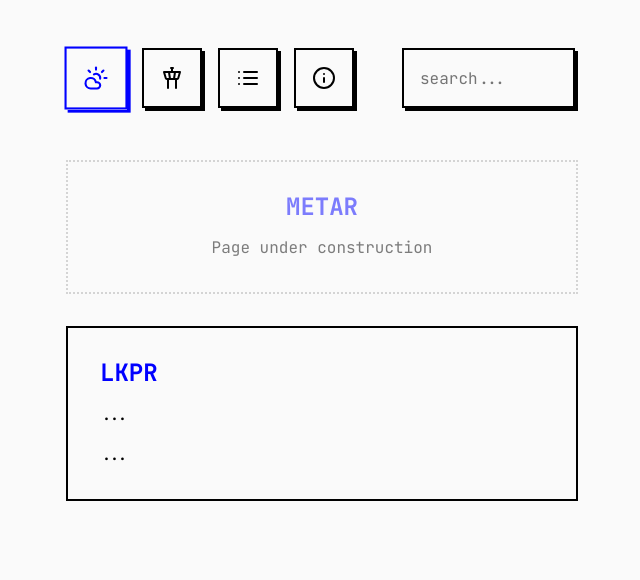
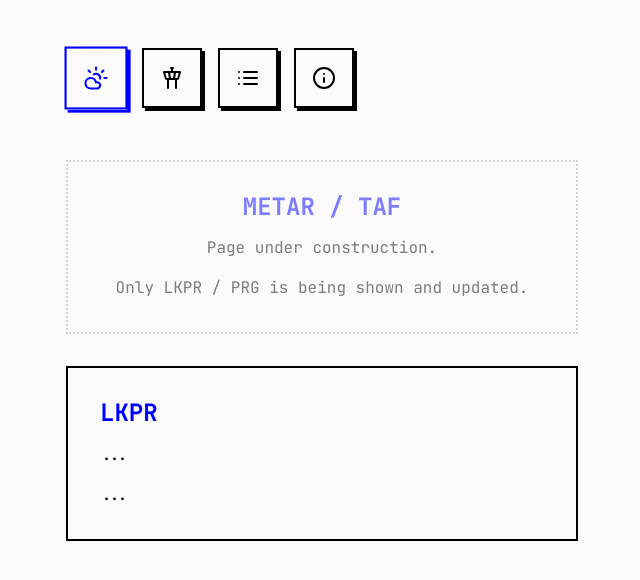
Before and after one commit to skippysworld/avtool, a plain HTML site: page index.html in a window 1280 px wide. Both pictures are taken after a click on the link 414 px from the left and 78 px from the top of the page. Shown: the whole page, without its empty margins (318-958 px from the left). Drawn offline with Linux system fonts and the light colour scheme; no server answers.

Commit message:
Quick change

```diff
--- a/index.html
+++ b/index.html
@@ -98,6 +98,7 @@
 						id="search"
 						data-db="metar"
 						placeholder="search..."
+						hidden
 					/>
 				</form>
 			</nav>
@@ -106,8 +107,9 @@
 			<section class="section-item section-metar">
 				<ul id="results-metar">
 					<li class="under-construction">
-						<h2>METAR</h2>
-						<p>Page under construction</p>
+						<h2>METAR / TAF</h2>
+						<p>Page under construction.</p>
+						<p>Only LKPR / PRG is being shown and updated.</p>
 					</li>
 
 					<li>
--- a/scripts/app.js
+++ b/scripts/app.js
@@ -1,6 +1,6 @@
 import { renderResults } from "./renderResults.js";
 
-const searchItem = document.querySelector("#search");
+const search = document.querySelector("#search");
 const navItems = document.querySelectorAll(".nav-item");
 const sectionItems = document.querySelectorAll(".section-item");
 
@@ -14,13 +14,12 @@ const sectionFreq = document.querySelector(".section-freq");
 const sectionAbbr = document.querySelector(".section-abbr");
 const sectionInfo = document.querySelector(".section-info");
 
-const switchPage = (nav, search, section) => {
-	searchItem.value = "";
+const switchPage = (nav, searchDB, section) => {
+	search.value = "";
 
 	navItems.forEach((item) => {
 		item.classList.remove("nav-item-active");
 	});
-
 	sectionItems.forEach((item) => {
 		item.setAttribute("hidden", "true");
 	});
@@ -28,11 +27,11 @@ const switchPage = (nav, search, section) => {
 	nav.classList.add("nav-item-active");
 	section.hidden = false;
 
-	if (search != "hidden") {
-		searchItem.hidden = false;
-		searchItem.setAttribute("data-db", search);
+	if (searchDB == "hidden" || searchDB == "metar") {
+		search.hidden = true;
 	} else {
-		searchItem.hidden = true;
+		search.hidden = false;
+		search.setAttribute("data-db", searchDB);
 	}
 	renderResults();
 };
@@ -55,7 +54,7 @@ navItems.forEach((item) => {
 	});
 });
 
-searchItem.addEventListener("keyup", (event) => {
+search.addEventListener("keyup", (event) => {
 	event.preventDefault();
-	renderResults(searchItem.value);
+	renderResults(search.value);
 });
```
